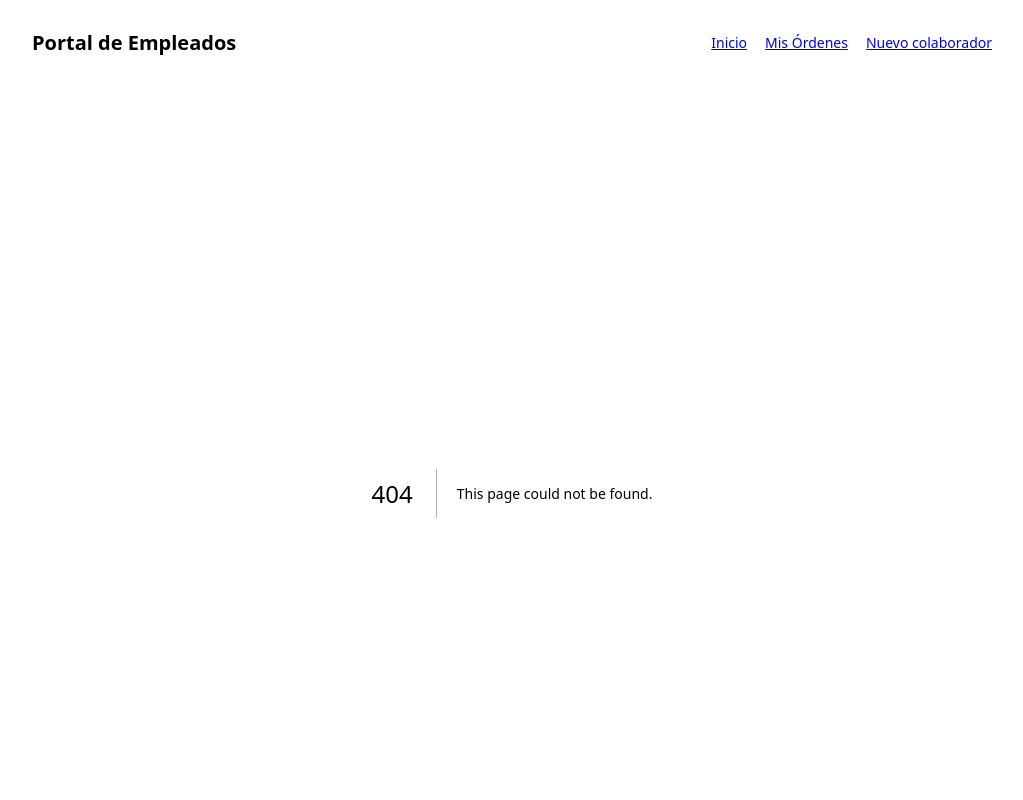
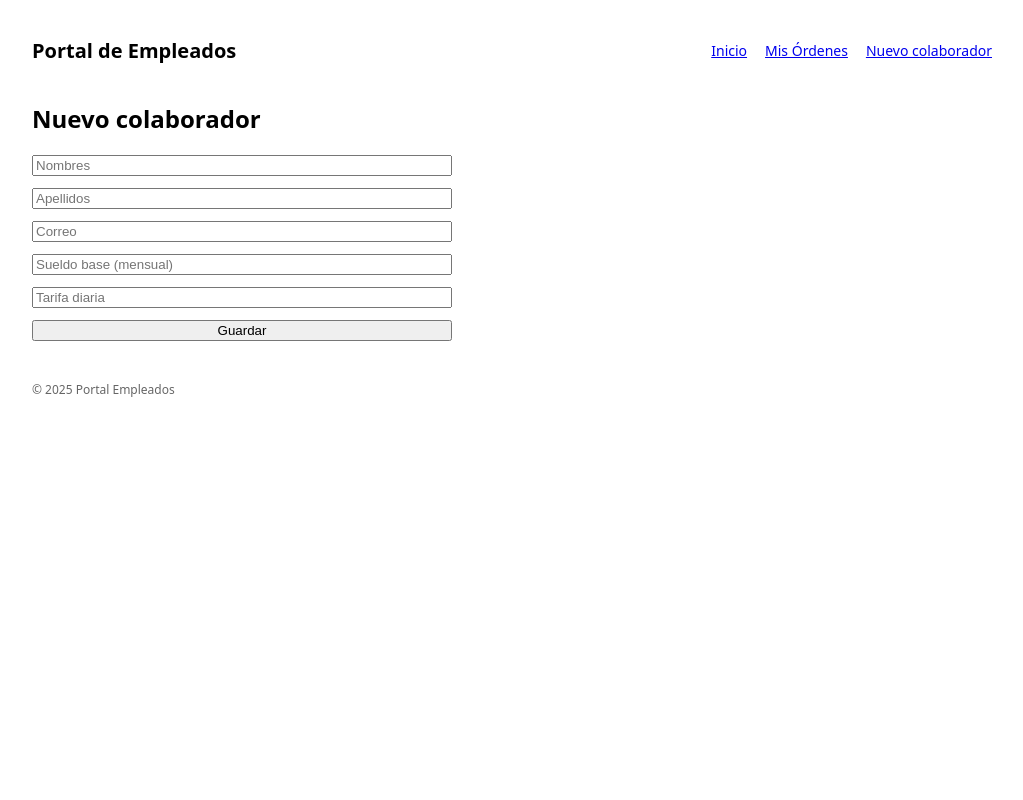
Before and after one commit to DPR2204/portal-empleados, a Next.js app: page /colaboradores/nuevo in a window 1280 px wide. Before the commit this address had no page. Shown: the top 800 px of the page, without its empty margins (128-1151 px from the left). Built offline with nearby package versions, Linux system fonts and the light colour scheme.

Commit message:
Create page.js

```diff
--- /dev/null
+++ b/app/colaboradores/nuevo/page.js
@@ -0,0 +1,42 @@
+'use client';
+import { useState } from 'react';
+
+export default function NuevoColaborador() {
+  const [campos, setCampos] = useState({
+    nombres: '', apellidos: '', email: '',
+    sueldo_base: '', tarifa_diaria: ''
+  });
+  const [msg, setMsg]   = useState('');
+  const [err, setErr]   = useState('');
+
+  const cambia = e => setCampos({ ...campos, [e.target.name]: e.target.value });
+
+  const guardar = async e => {
+    e.preventDefault();
+    setMsg(''); setErr('');
+    const r = await fetch('/api/colaboradores/crear', {
+      method: 'POST',
+      headers: { 'Content-Type': 'application/json' },
+      body: JSON.stringify(campos)
+    });
+    const j = await r.json();
+    if (!r.ok) setErr(j.error || 'Error');
+    else { setMsg('Colaborador creado ✔'); setCampos({nombres:'',apellidos:'',email:'',sueldo_base:'',tarifa_diaria:''}); }
+  };
+
+  return (
+    <main>
+      <h2>Nuevo colaborador</h2>
+      <form onSubmit={guardar} style={{display:'grid',gap:12,maxWidth:420}}>
+        <input name="nombres" placeholder="Nombres" value={campos.nombres} onChange={cambia} required />
+        <input name="apellidos" placeholder="Apellidos" value={campos.apellidos} onChange={cambia} required />
+        <input name="email" type="email" placeholder="Correo" value={campos.email} onChange={cambia} required />
+        <input name="sueldo_base" type="number" step="0.01" placeholder="Sueldo base (mensual)" value={campos.sueldo_base} onChange={cambia} required />
+        <input name="tarifa_diaria" type="number" step="0.01" placeholder="Tarifa diaria" value={campos.tarifa_diaria} onChange={cambia} required />
+        <button>Guardar</button>
+      </form>
+      {err && <p style={{color:'red'}}>{err}</p>}
+      {msg && <p style={{color:'green'}}>{msg}</p>}
+    </main>
+  );
+}
```
